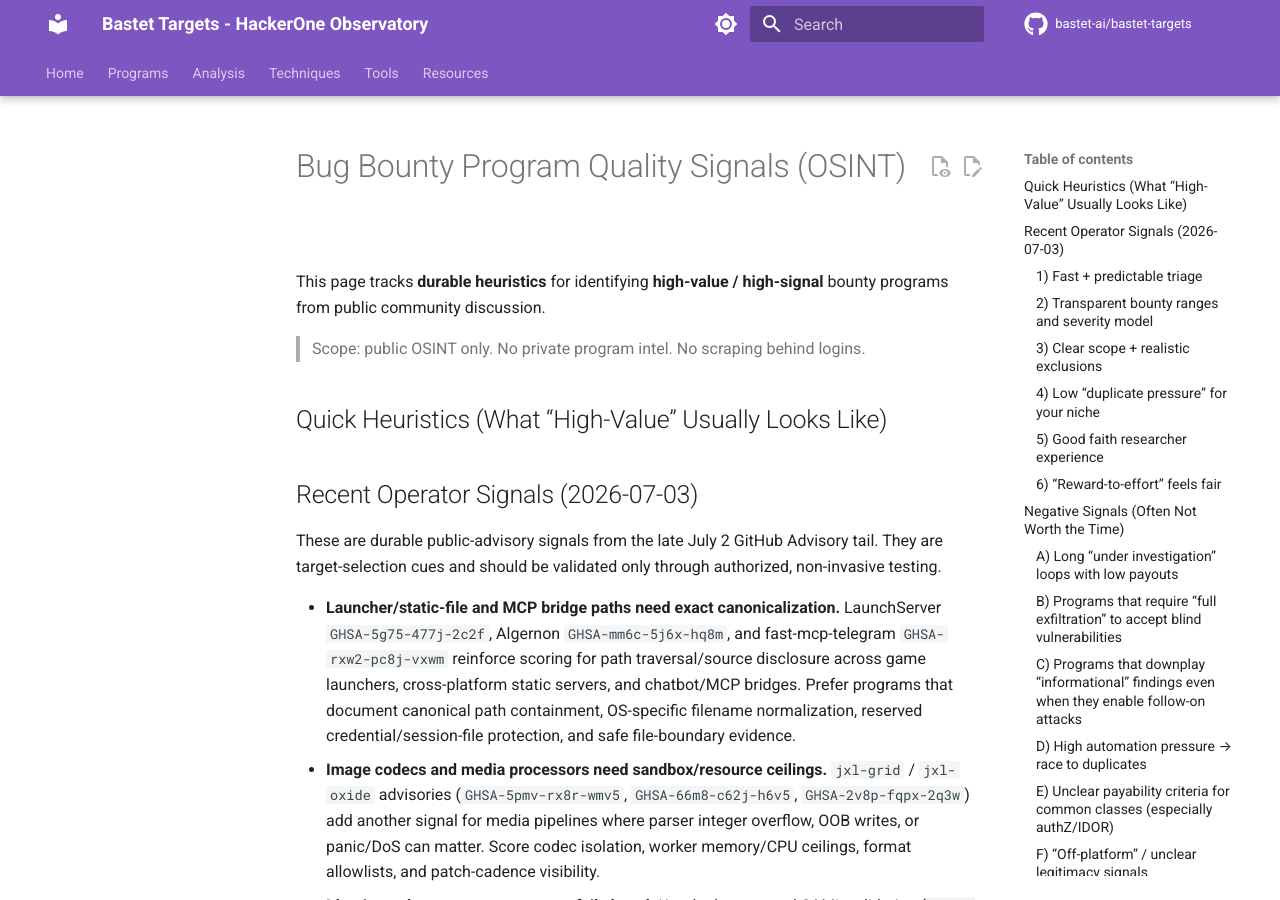
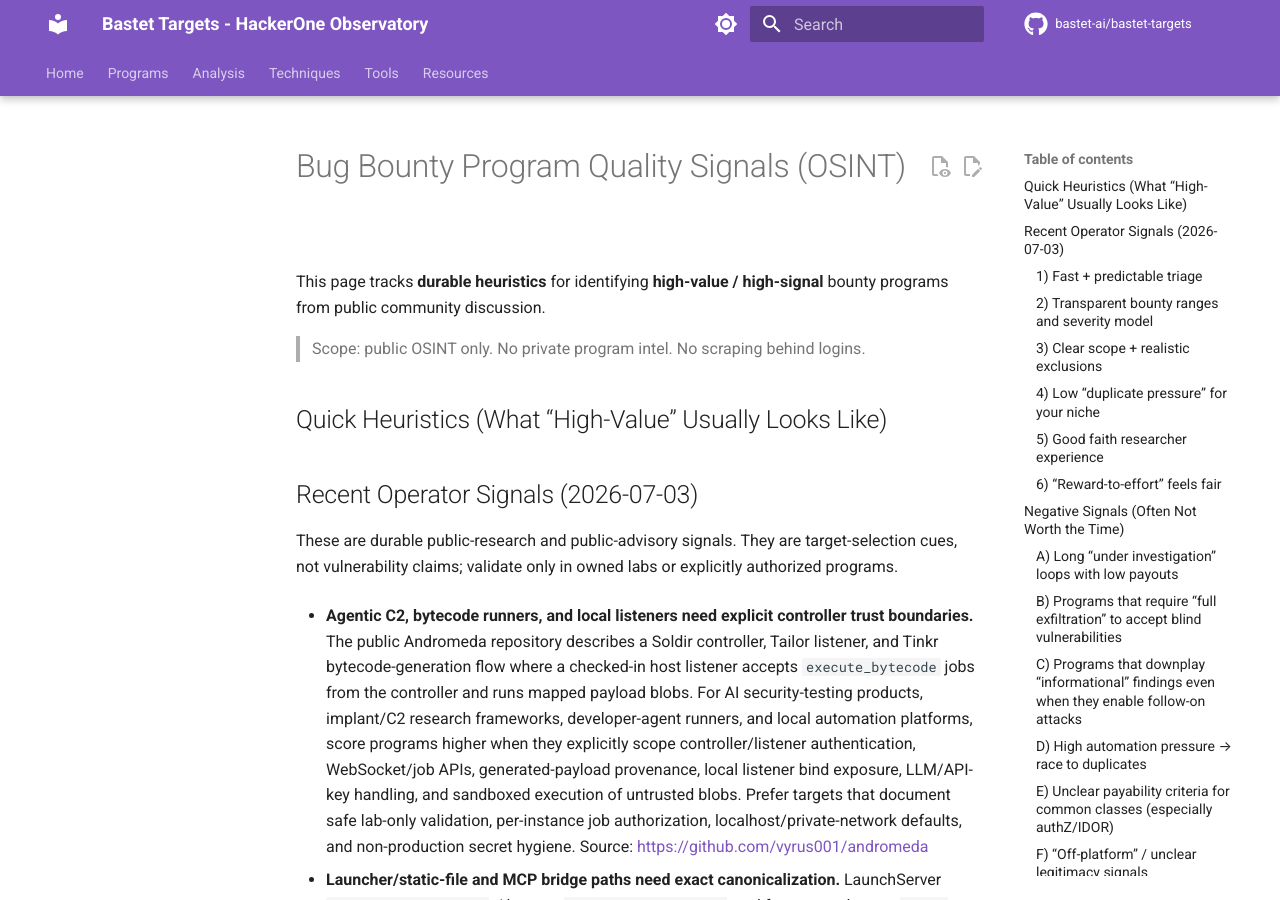
Before and after one commit to bastet-ai/bastet-targets, an MkDocs documentation site: the page built from docs/programs/program-quality-signals.md, in a window 1280 px wide and 900 px high. Built offline with MkDocs 1.6.1 and Material for MkDocs 9.7.7, drawn with Linux system fonts in a browser that asks for light colours; comment, search, counter and statistics services are not loaded.

Commit message:
Add Andromeda agentic C2 target signal

```diff
--- a/docs/programs/program-quality-signals.md
+++ b/docs/programs/program-quality-signals.md
@@ -8,7 +8,9 @@
 
 ## Recent Operator Signals (2026-07-03)
 
-These are durable public-advisory signals from the late July 2 GitHub Advisory tail. They are target-selection cues and should be validated only through authorized, non-invasive testing.
+These are durable public-research and public-advisory signals. They are target-selection cues, not vulnerability claims; validate only in owned labs or explicitly authorized programs.
+
+- **Agentic C2, bytecode runners, and local listeners need explicit controller trust boundaries.** The public Andromeda repository describes a Soldir controller, Tailor listener, and Tinkr bytecode-generation flow where a checked-in host listener accepts `execute_bytecode` jobs from the controller and runs mapped payload blobs. For AI security-testing products, implant/C2 research frameworks, developer-agent runners, and local automation platforms, score programs higher when they explicitly scope controller/listener authentication, WebSocket/job APIs, generated-payload provenance, local listener bind exposure, LLM/API-key handling, and sandboxed execution of untrusted blobs. Prefer targets that document safe lab-only validation, per-instance job authorization, localhost/private-network defaults, and non-production secret hygiene. Source: https://github.com/vyrus001/andromeda
 
 - **Launcher/static-file and MCP bridge paths need exact canonicalization.** LaunchServer `GHSA-5g75-477j-2c2f`, Algernon `GHSA-mm6c-5j6x-hq8m`, and fast-mcp-telegram `GHSA-rxw2-pc8j-vxwm` reinforce scoring for path traversal/source disclosure across game launchers, cross-platform static servers, and chatbot/MCP bridges. Prefer programs that document canonical path containment, OS-specific filename normalization, reserved credential/session-file protection, and safe file-boundary evidence.
 - **Image codecs and media processors need sandbox/resource ceilings.** `jxl-grid` / `jxl-oxide` advisories (`GHSA-5pmv-rx8r-wmv5`, `GHSA-66m8-c62j-h6v5`, `GHSA-2v8p-fqpx-2q3w`) add another signal for media pipelines where parser integer overflow, OOB writes, or panic/DoS can matter. Score codec isolation, worker memory/CPU ceilings, format allowlists, and patch-cadence visibility.
```
Also changed, not shown: docs/resources/program-quality-signals.md (+4 -0 lines).
